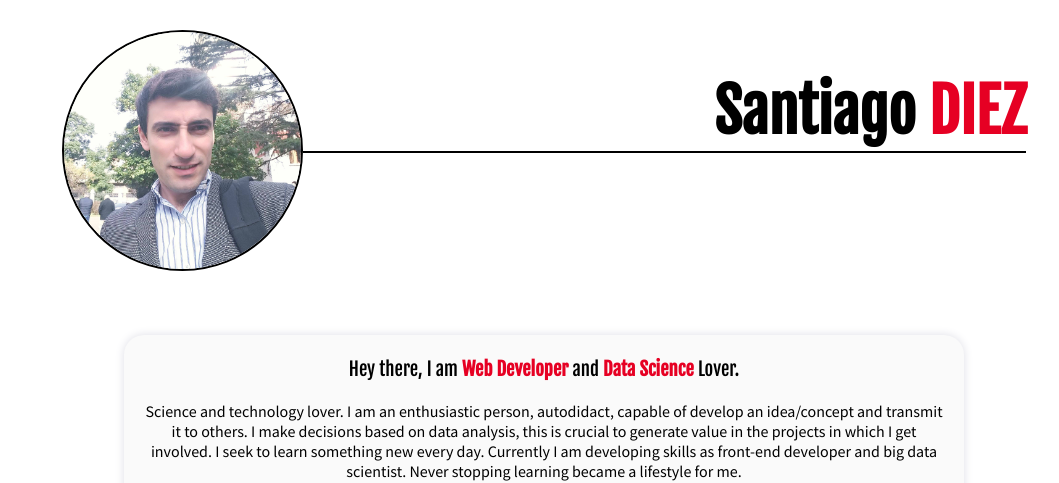
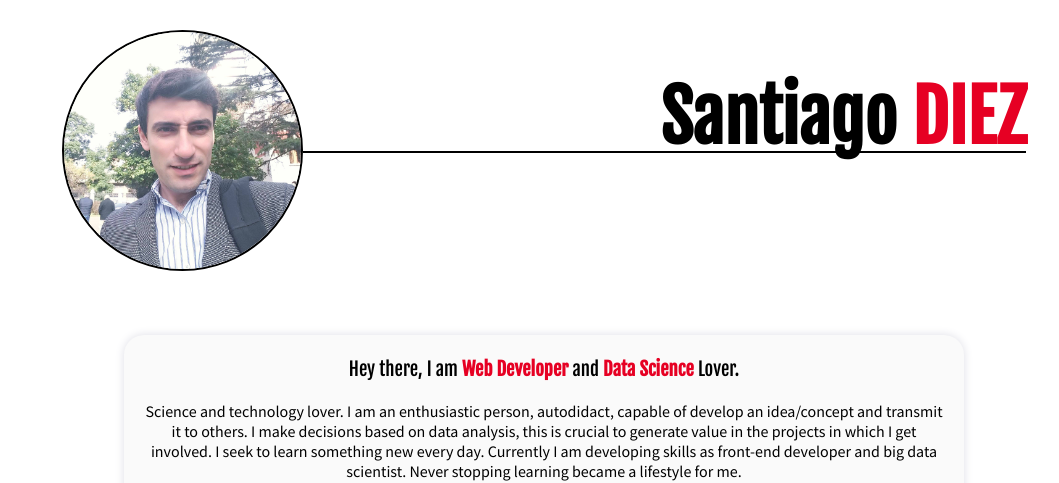
Before and after one commit to santiagodiez/SantiagoDiez.github.io, a plain HTML site: page index.html in a window 1280 px wide. Shown: the top 483 px of the page, without its empty margins (96-1155 px from the left). Drawn offline with Linux system fonts and the light colour scheme; files whose address does not match are found by name.

Commit message:
nombre con resposive

```diff
--- a/style.css
+++ b/style.css
@@ -88,7 +88,7 @@ p {
     margin:0;
 }
 .hero h1{
-    font-size:60px;
+    font-size:5.5vw;
     margin:6% 0 0 0;
 }
 .hero
```
